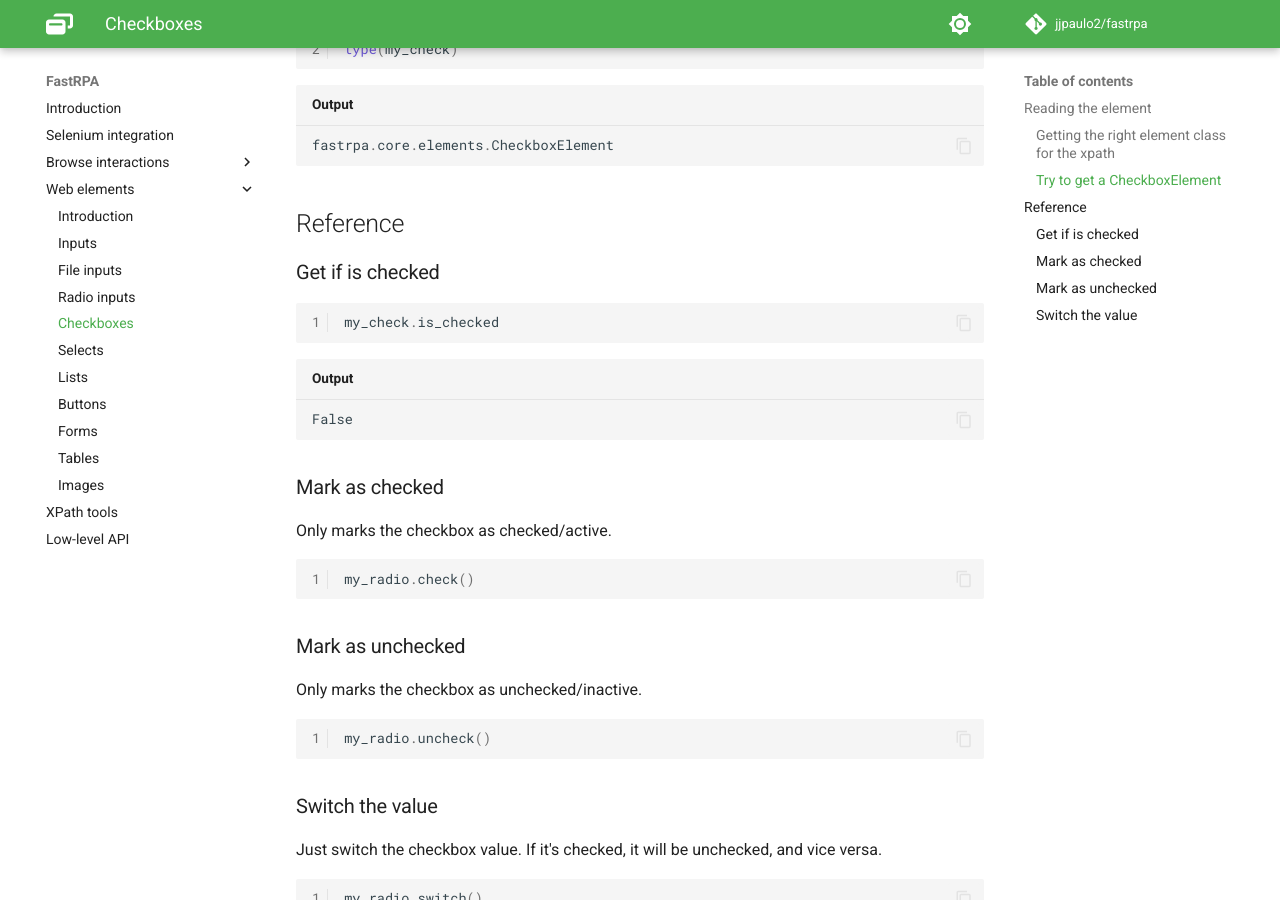
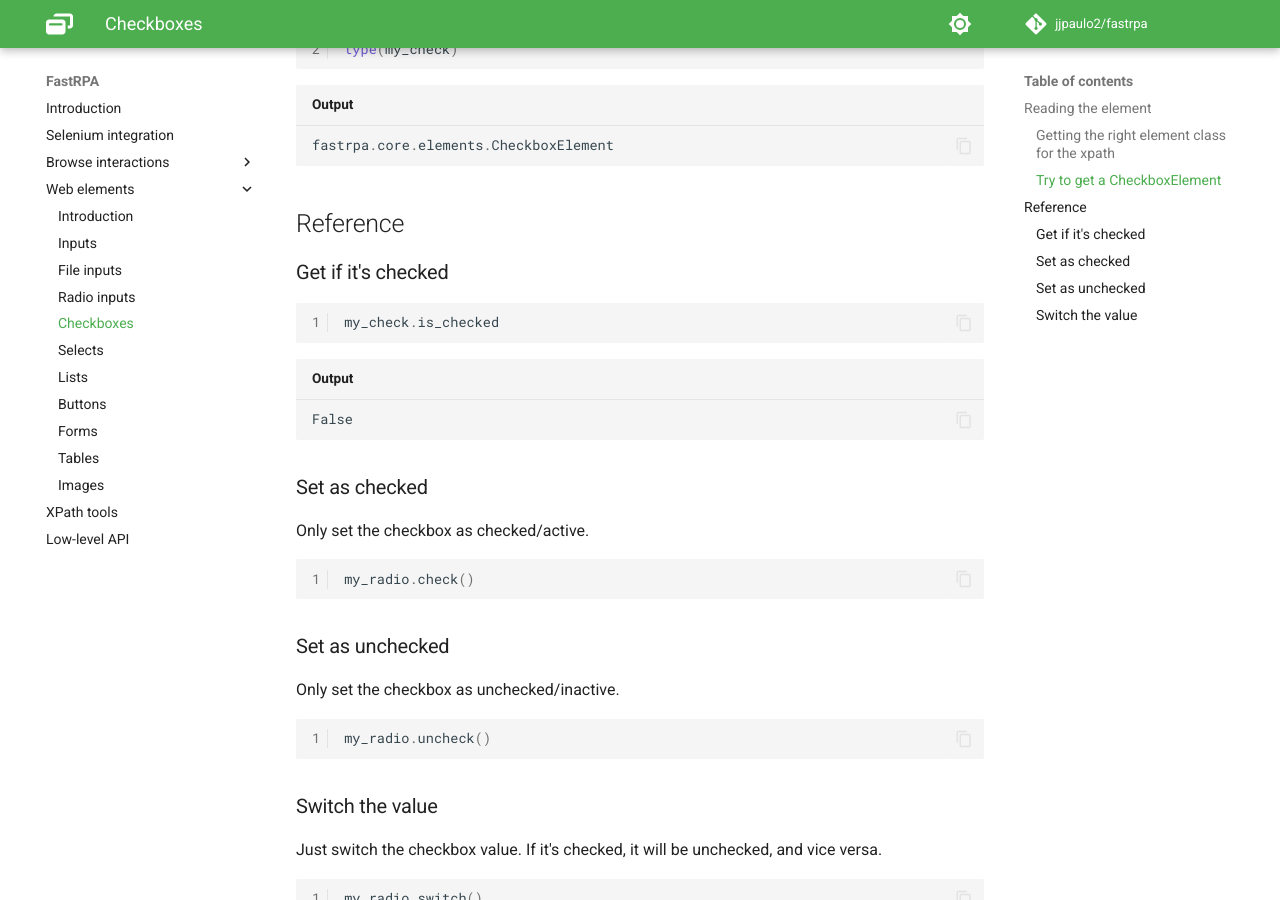
Before and after one commit to jjpaulo2/fastrpa, an MkDocs documentation site: the page built from docs/elements/checkboxes.md, in a window 1280 px wide and 900 px high, scrolled down 566 px. Built offline with MkDocs 1.6.1 and Material for MkDocs 9.7.7, drawn with Linux system fonts in a browser that asks for light colours; comment, search, counter and statistics services are not loaded.

Commit message:
docs - improve reading

````diff
--- a/docs/elements/checkboxes.md
+++ b/docs/elements/checkboxes.md
@@ -30,7 +30,7 @@ fastrpa.core.elements.CheckboxElement
 
 ## Reference
 
-### Get if is checked
+### Get if it's checked
 
 ```python linenums="1"
 my_check.is_checked
@@ -40,17 +40,17 @@ my_check.is_checked
 False
 ```
 
-### Mark as checked
+### Set as checked
 
-Only marks the checkbox as checked/active.
+Only set the checkbox as checked/active.
 
 ```python linenums="1"
 my_radio.check()
 ```
 
-### Mark as unchecked
+### Set as unchecked
 
-Only marks the checkbox as unchecked/inactive.
+Only set the checkbox as unchecked/inactive.
 
 ```python linenums="1"
 my_radio.uncheck()
````
Also changed, not shown: docs/elements/index.md (+2 -0 lines), docs/elements/radio-inputs.md (+1 -1 lines).
